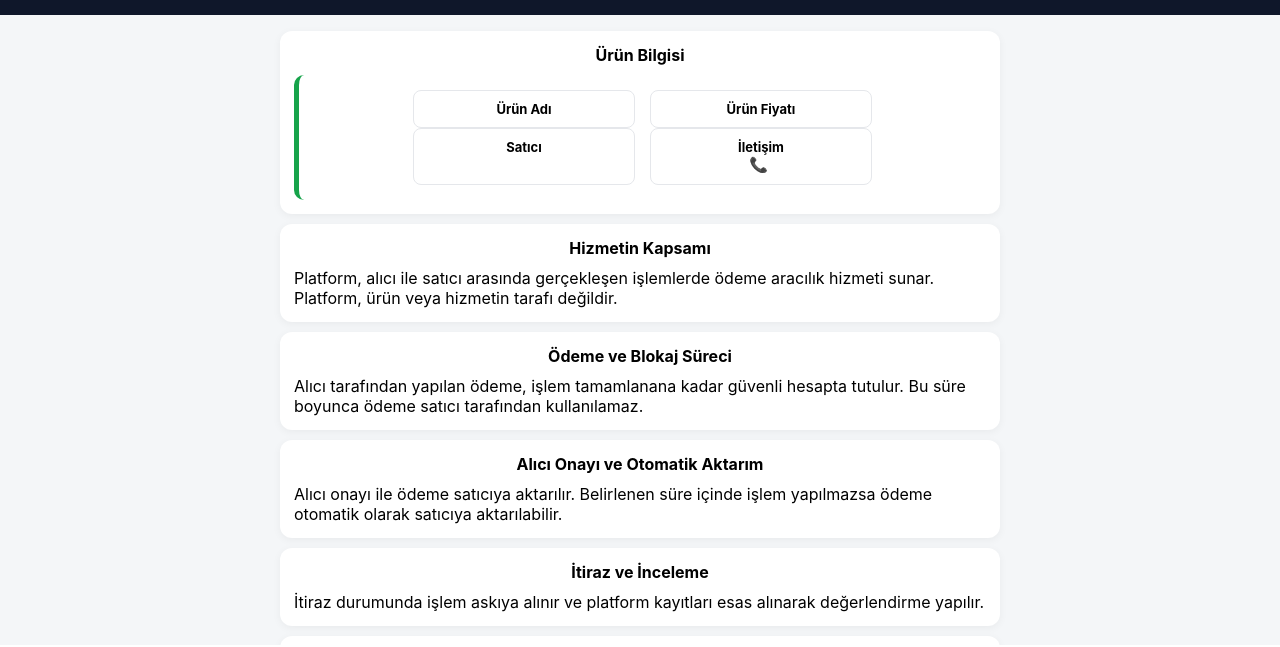
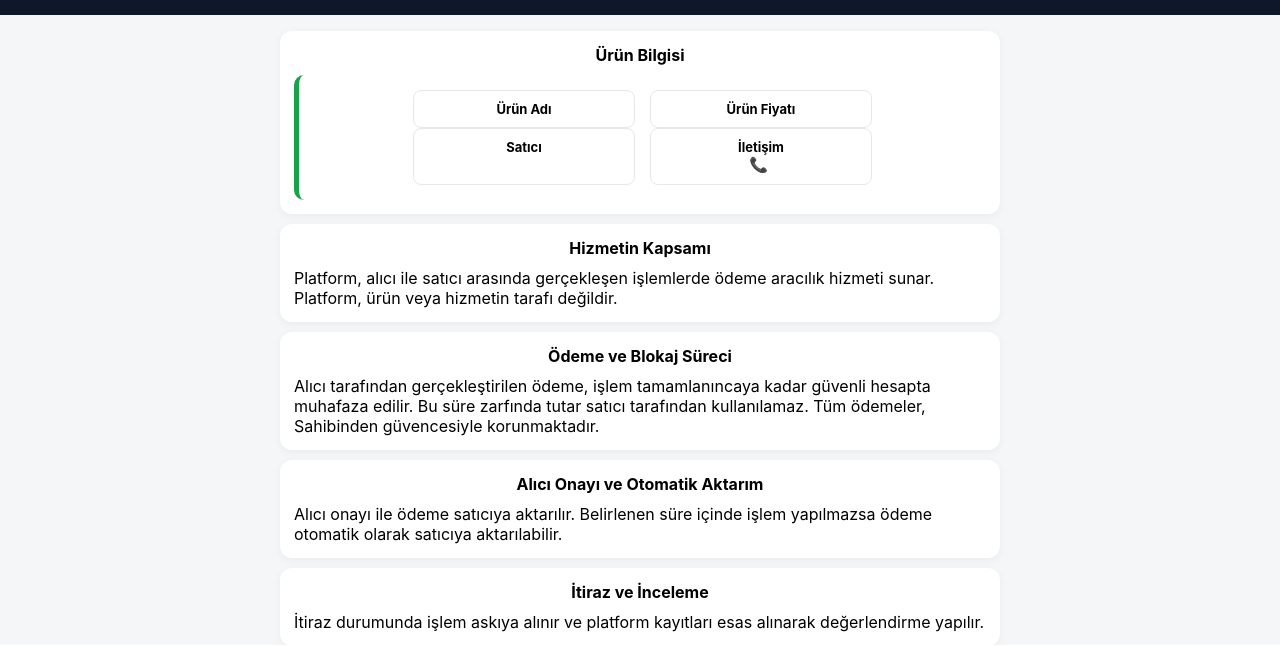
Before and after one commit to telegramtestinbots1/sozlesme-site, a plain HTML site: page index.html in a window 1280 px wide. Shown: the part 92-739 px from the top of the page. Drawn offline with nearby package versions, Linux system fonts and the light colour scheme; no server answers.

Commit message:
Update index.html

```diff
--- a/index.html
+++ b/index.html
@@ -76,7 +76,7 @@ button {width:100%;padding:14px;border:none;border-radius:10px;background:#16a34
 <!-- SÖZLEŞME MADDELERİ (TAM HALİ) -->
 <div class="card"><div class="title">Hizmetin Kapsamı</div><div>Platform, alıcı ile satıcı arasında gerçekleşen işlemlerde ödeme aracılık hizmeti sunar. Platform, ürün veya hizmetin tarafı değildir.</div></div>
 
-<div class="card"><div class="title">Ödeme ve Blokaj Süreci</div><div>Alıcı tarafından yapılan ödeme, işlem tamamlanana kadar güvenli hesapta tutulur. Bu süre boyunca ödeme satıcı tarafından kullanılamaz.</div></div>
+<div class="card"><div class="title">Ödeme ve Blokaj Süreci</div><div>Alıcı tarafından gerçekleştirilen ödeme, işlem tamamlanıncaya kadar güvenli hesapta muhafaza edilir. Bu süre zarfında tutar satıcı tarafından kullanılamaz. Tüm ödemeler, Sahibinden güvencesiyle korunmaktadır.</div></div>
 
 <div class="card"><div class="title">Alıcı Onayı ve Otomatik Aktarım</div><div>Alıcı onayı ile ödeme satıcıya aktarılır. Belirlenen süre içinde işlem yapılmazsa ödeme otomatik olarak satıcıya aktarılabilir.</div></div>
 
```
